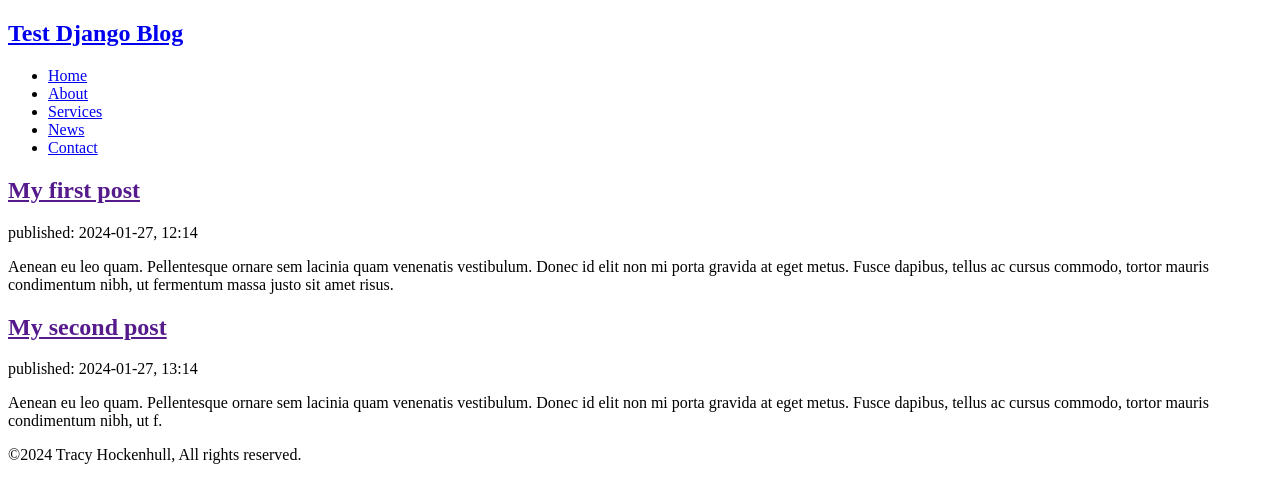
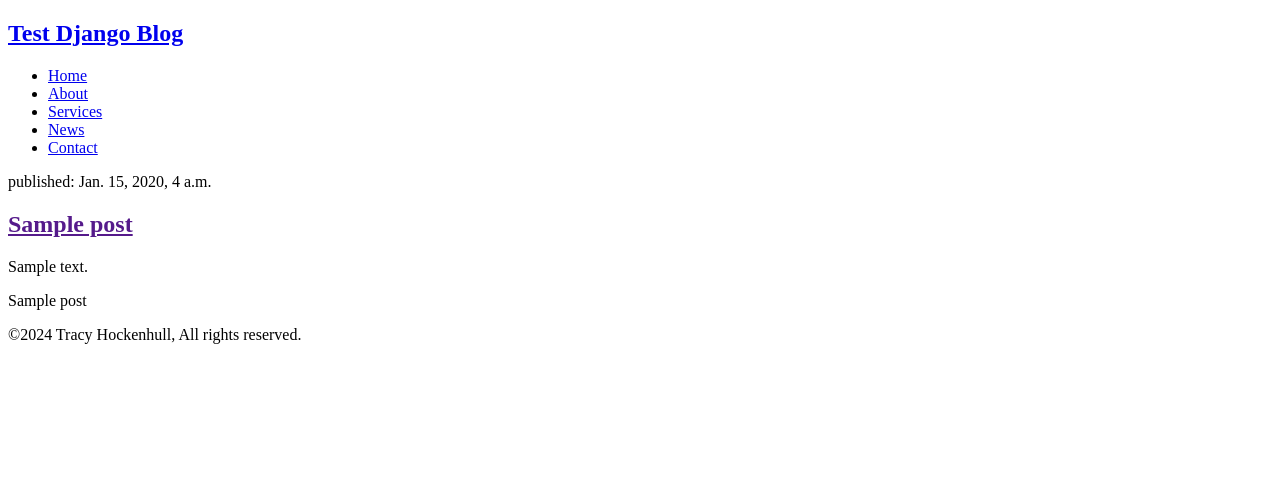
Before and after one commit to Tracy58468/djangofest-top, a Django app: page / in a window 1280 px wide. Shown: the top 503 px of the page. Run offline with Django 3.2, Linux system fonts and the light colour scheme; tables that the repository leaves empty hold one stand-in row (values such as "Sample post").

Commit message:
Dynamic data in templates and Django templates

```diff
--- a/blog/templates/blog/post_list.html
+++ b/blog/templates/blog/post_list.html
@@ -45,18 +45,14 @@
 					<li><a href = "#contact">Contact</a></li>
 				</ul>
 
-                <article>
-                    <h2><a href="">My first post</a></h2>
-                    <time>published: 2024-01-27, 12:14</time>
-                    <p>Aenean eu leo quam. Pellentesque ornare sem lacinia quam venenatis vestibulum. Donec id elit non mi porta gravida at eget metus. Fusce dapibus, tellus ac cursus commodo, tortor mauris condimentum nibh, ut fermentum massa justo sit amet risus.</p>
-                </article>
-
-                <article>
-                    <h2><a href="">My second post</a></h2>
-                    <time>published: 2024-01-27, 13:14</time>
-                    <p>Aenean eu leo quam. Pellentesque ornare sem lacinia quam venenatis vestibulum. Donec id elit non mi porta gravida at eget metus. Fusce dapibus, tellus ac cursus commodo, tortor mauris condimentum nibh, ut f.</p>
-                </article>
-
+                {% for post in posts %}
+                    <article>
+                        <time>published: {{ post.published_date }}</time>
+                        <h2><a href = "">{{ post.title }}</a></h2>
+                        <p>{{ post.text|linebreaksbr }}</p>
+                    </article>
+                    {{ post }}
+                {% endfor %}
 
 			</nav>
 
--- a/blog/views.py
+++ b/blog/views.py
@@ -1,6 +1,9 @@
 from django.shortcuts import render
+from .models import Post
+from django.utils import timezone
 
 # Create your views here.
 
 def post_list(request):
-    return render(request, 'blog/post_list.html', {})
+    posts = Post.objects.filter(published_date__lte=timezone.now()).order_by('published_date')
+    return render(request, 'blog/post_list.html', {'posts': posts})
```
